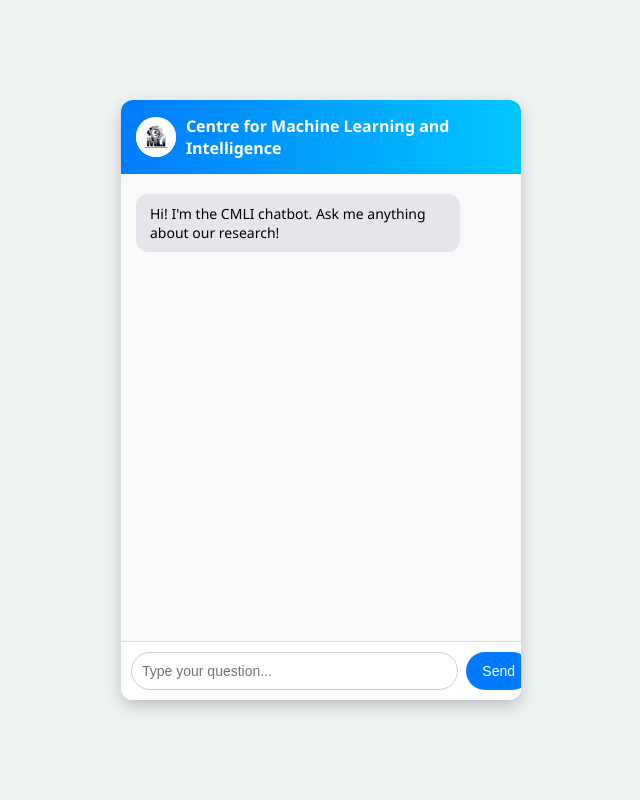
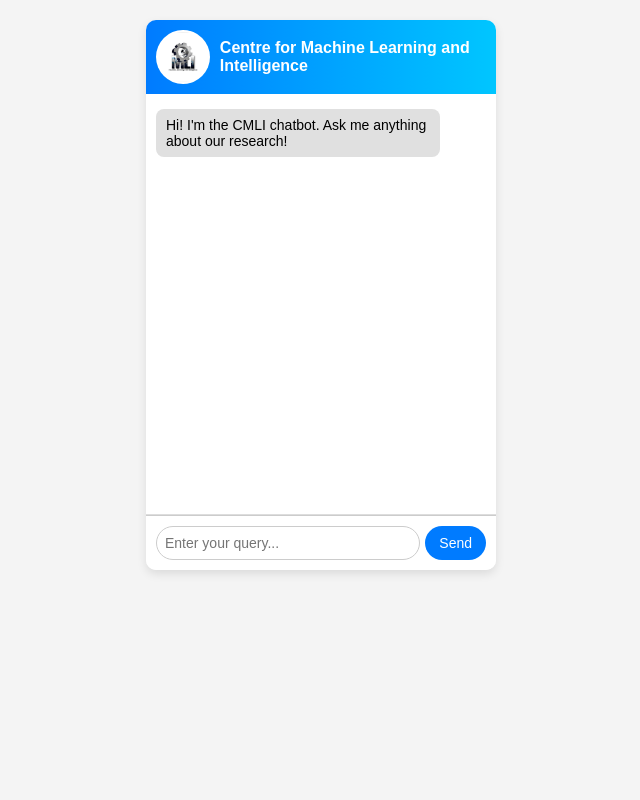
Before and after one commit to rathipriyae228/cmlichatbot, a Flask app: page / in a window 1280 px wide. Shown: the whole page, without its empty margins (319-959 px from the left). Run offline with Flask 3, Linux system fonts and the light colour scheme.

Commit message:
Update index.html

```diff
--- a/templates/index.html
+++ b/templates/index.html
@@ -6,61 +6,61 @@
   <title>CMLI Chatbot</title>
   <style>
     body {
-      font-family: 'Segoe UI', sans-serif;
-      margin: 0;
-      background: #eef2f3;
-      height: 100vh;
+      font-family: Arial, sans-serif;
+      background-color: #f4f4f4;
       display: flex;
       justify-content: center;
-      align-items: center;
+      padding: 20px;
+      margin: 0;
     }
 
     .chat-container {
-      width: 400px;
-      height: 600px;
+      width: 350px;
+      background: white;
+      border-radius: 10px;
+      box-shadow: 0 4px 10px rgba(0, 0, 0, 0.1);
+      overflow: hidden;
+      margin-bottom: 30px;
       display: flex;
       flex-direction: column;
-      background: white;
-      border-radius: 12px;
-      box-shadow: 0 6px 15px rgba(0, 0, 0, 0.2);
-      overflow: hidden;
-      position: relative;
     }
 
     .chat-header {
       display: flex;
       align-items: center;
-      padding: 15px;
+      justify-content: center;
+      padding: 10px;
       background: linear-gradient(to right, #007bff, #00c6ff);
       color: white;
       font-weight: bold;
     }
 
     .logo {
-      width: 40px;
-      height: 40px;
-      object-fit: cover;
+      width: 50px;
+      height: 50px;
+      object-fit: contain;
       border-radius: 50%;
+      margin-right: 10px;
       background-color: white;
-      margin-right: 10px;
+      padding: 2px;
     }
 
     .chat-box {
-      flex-grow: 1;
-      padding: 15px;
+      height: 400px;
       overflow-y: auto;
-      background: #f9f9f9;
+      padding: 10px;
+      border-bottom: 1px solid #ddd;
       display: flex;
       flex-direction: column;
+      position: relative;
     }
 
     .message {
-      padding: 10px 14px;
+      padding: 8px 10px;
       margin: 5px 0;
-      border-radius: 12px;
+      border-radius: 8px;
       max-width: 80%;
       font-size: 14px;
-      animation: fadeIn 0.3s ease-in;
     }
 
     .user {
@@ -70,30 +70,34 @@
     }
 
     .bot {
-      background: #e4e6eb;
+      background: #e0e0e0;
       color: black;
       align-self: flex-start;
     }
 
-    @keyframes fadeIn {
-      from {opacity: 0;}
-      to {opacity: 1;}
+    .typing-indicator {
+      font-style: italic;
+      font-size: 13px;
+      color: #666;
+      align-self: flex-start;
+      animation: blink 1s linear infinite;
+    }
+
+    @keyframes blink {
+      0%, 100% { opacity: 1; }
+      50% { opacity: 0.3; }
     }
 
     .input-box {
-      position: absolute;
-      bottom: 0;
-      left: 0;
-      width: 100%;
       display: flex;
       padding: 10px;
       background: #fff;
-      border-top: 1px solid #ddd;
+      border-top: 1px solid #ccc;
     }
 
     input {
       flex: 1;
-      padding: 10px;
+      padding: 8px;
       border: 1px solid #ccc;
       border-radius: 20px;
       outline: none;
@@ -101,8 +105,8 @@
     }
 
     button {
-      margin-left: 8px;
-      padding: 10px 16px;
+      margin-left: 5px;
+      padding: 8px 14px;
       background: #007bff;
       color: white;
       border: none;
@@ -111,82 +115,83 @@
       font-size: 14px;
     }
 
-    .typing-animation {
-      font-style: italic;
-      font-size: 13px;
-      color: #555;
-      animation: blink 1s infinite;
-    }
-
-    @keyframes blink {
-      0%, 100% { opacity: 1; }
-      50% { opacity: 0.4; }
+    button:disabled {
+      background: #aaa;
+      cursor: not-allowed;
     }
   </style>
 </head>
 <body>
   <div class="chat-container">
     <div class="chat-header">
-      <img src="{{ url_for('static', filename='logo.png') }}" alt="CMLI Logo" class="logo" />
+      <img src="{{ url_for('static', filename='logo.png') }}" alt="CMLI Logo" class="logo"/>
       Centre for Machine Learning and Intelligence
     </div>
 
     <div class="chat-box" id="chat-box"></div>
 
     <div class="input-box">
-      <input type="text" id="user-input" placeholder="Type your question..." onkeypress="handleKeyPress(event)" />
-      <button onclick="sendMessage()">Send</button>
+      <input type="text" id="user-input" placeholder="Enter your query..." onkeypress="handleKeyPress(event)" />
+      <button id="send-btn" onclick="sendMessage()">Send</button>
     </div>
   </div>
 
   <script>
     // Initial greeting
-    window.onload = () => {
+    window.onload = function () {
       fetch("/default-message")
-        .then(res => res.json())
+        .then(response => response.json())
         .then(data => displayMessage(data.response, "bot"))
-        .catch(() => displayMessage("Failed to load greeting.", "bot"));
+        .catch(error => console.error("Error:", error));
     };
 
+    // Send message
     function sendMessage() {
       const inputField = document.getElementById("user-input");
       const userMessage = inputField.value.trim();
+      const sendButton = document.getElementById("send-btn");
+
       if (!userMessage) return;
 
-      displayMessage(userMessage, "user");
+      displayMessage("You: " + userMessage, "user");
       inputField.value = "";
+      sendButton.disabled = true;
 
-      const typingMsg = displayMessage("CMLI is typing...", "bot");
-      typingMsg.classList.add("typing-animation");
+      const typingMsg = displayMessage("CMLI is typing...", "typing-indicator");
 
       fetch("/chat", {
         method: "POST",
         headers: { "Content-Type": "application/json" },
         body: JSON.stringify({ message: userMessage })
       })
-      .then(res => res.json())
-      .then(data => {
-        typingMsg.remove();
-        displayMessage(data.response, "bot");
-      })
-      .catch(() => {
-        typingMsg.remove();
-        displayMessage("CMLI: Sorry, something went wrong.", "bot");
-      });
+        .then(response => response.json())
+        .then(data => {
+          typingMsg.remove();
+          displayMessage("CMLI: " + data.response, "bot");
+        })
+        .catch(error => {
+          typingMsg.remove();
+          displayMessage("CMLI: Sorry, an error occurred.", "bot");
+          console.error("Error:", error);
+        })
+        .finally(() => {
+          sendButton.disabled = false;
+        });
     }
 
-    function displayMessage(text, sender) {
+    // Show message
+    function displayMessage(message, sender) {
       const chatBox = document.getElementById("chat-box");
-      const message = document.createElement("div");
-      message.className = `message ${sender}`;
-      message.textContent = text;
-      chatBox.appendChild(message);
+      const msg = document.createElement("div");
+      msg.classList.add("message", sender);
+      msg.innerHTML = message;
+      chatBox.appendChild(msg);
       chatBox.scrollTop = chatBox.scrollHeight;
-      return message;
+      return msg;
     }
 
-    function handleKeyPress(e) {
-      if (e.key === "Enter") {
+    function handleKeyPress(event) {
+      if (event.key === "Enter") {
         sendMessage();
       }
     }
```
